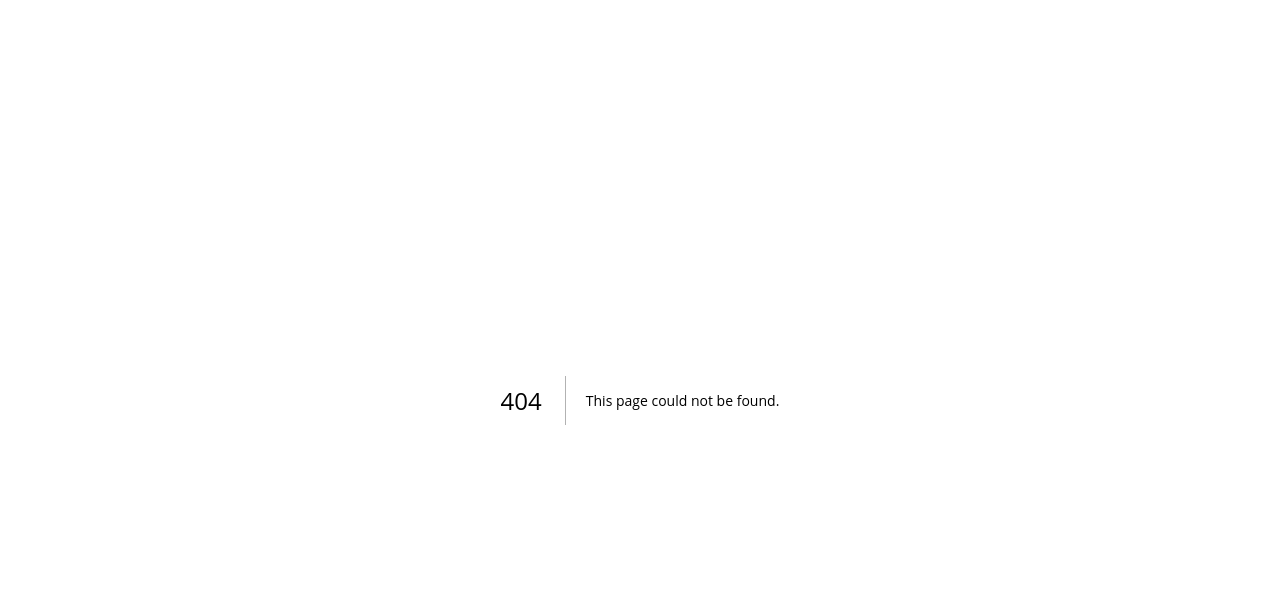
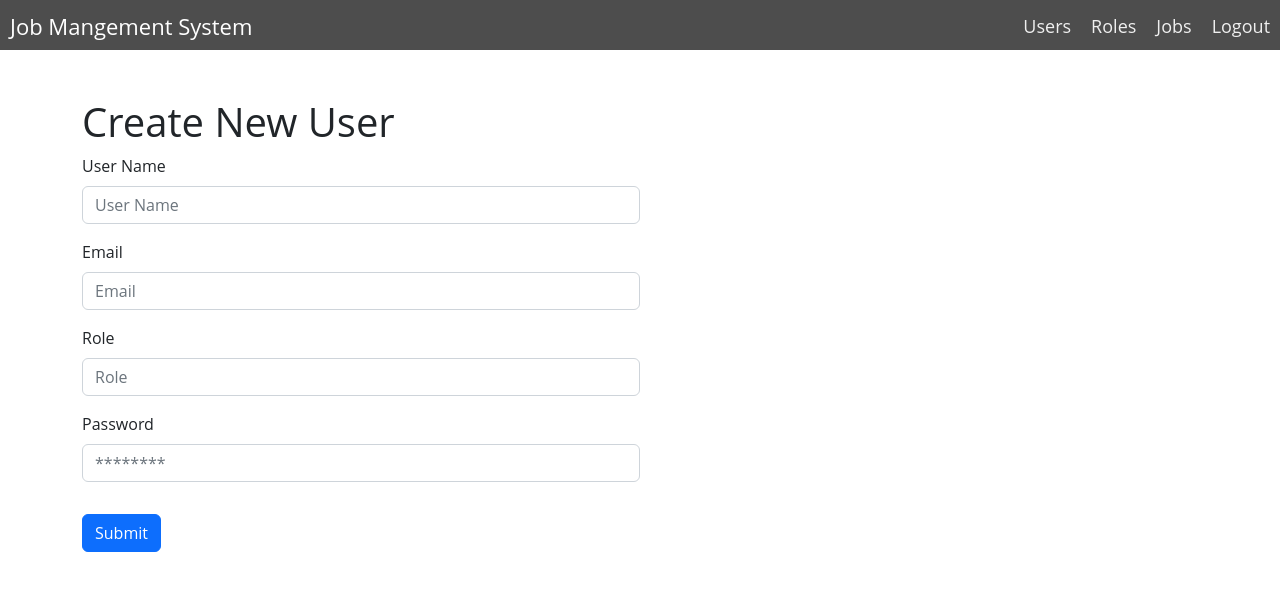
Before and after one commit to duranit2023/vercel-test-app, a Next.js app: page /createUser in a window 1280 px wide. Before the commit this address had no page. Shown: the top 590 px of the page. Built offline with nearby package versions, Linux system fonts and the light colour scheme.

Commit message:
user create view

```diff
--- /dev/null
+++ b/components/UserCreate.js
@@ -0,0 +1,30 @@
+function UserCreate(params) {
+    return (
+        <>
+        <div className="container mt-5 mb-5">
+        <h1>Create New User</h1>
+            <form action="/api/users" method="post">
+                <div class="form-group col-6 mb-3">
+                    <label htmlFor="username" class="form-label">User Name</label>
+                    <input type="text" className="form-control" name="username"  placeholder="User Name" />
+                </div>
+                <div class="form-group col-6 mb-3">
+                    <label htmlFor="email" class="form-label">Email</label>
+                    <input type="email" className="form-control" name="email"  placeholder="Email" />
+                </div>
+                <div class="form-group col-6 mb-3">
+                    <label htmlFor="roleId" class="form-label">Role</label>
+                    <input type="text" className="form-control" name="roleId"  placeholder="Role" />
+                </div>
+                <div class="form-group col-6 mb-3">
+                    <label htmlFor="password" class="form-label">Password</label>
+                    <input type="password" className="form-control" name="password"  placeholder="********" />
+                </div>
+                <button type="submit" class="btn btn-primary mt-3">Submit</button>
+            </form>
+        </div>
+        </>
+    )
+}
+
+export default UserCreate
--- a/components/UsersTable.js
+++ b/components/UsersTable.js
@@ -1,9 +1,12 @@
+import Link from "next/link";
+
 function UsersTable(params) {
     return (
         <>
             <div className="container mt-5 mb-5">
                 <h1>User Management</h1>
                 <div className="card-body">
+                <Link href={'/createUser'}><button className="btn btn-success">Create New User</button></Link>
                 <table class="rwd-table">
                     <tbody>
                     <tr>
--- /dev/null
+++ b/pages/createUser.js
@@ -0,0 +1,14 @@
+import Navbar from "@/components/Navbar"
+import UserCreate from "@/components/UserCreate"
+
+
+function createRole({ roles }) {
+  return (
+    <>
+      <Navbar />
+      <UserCreate />
+    </>
+  )
+}
+
+export default createRole
```
